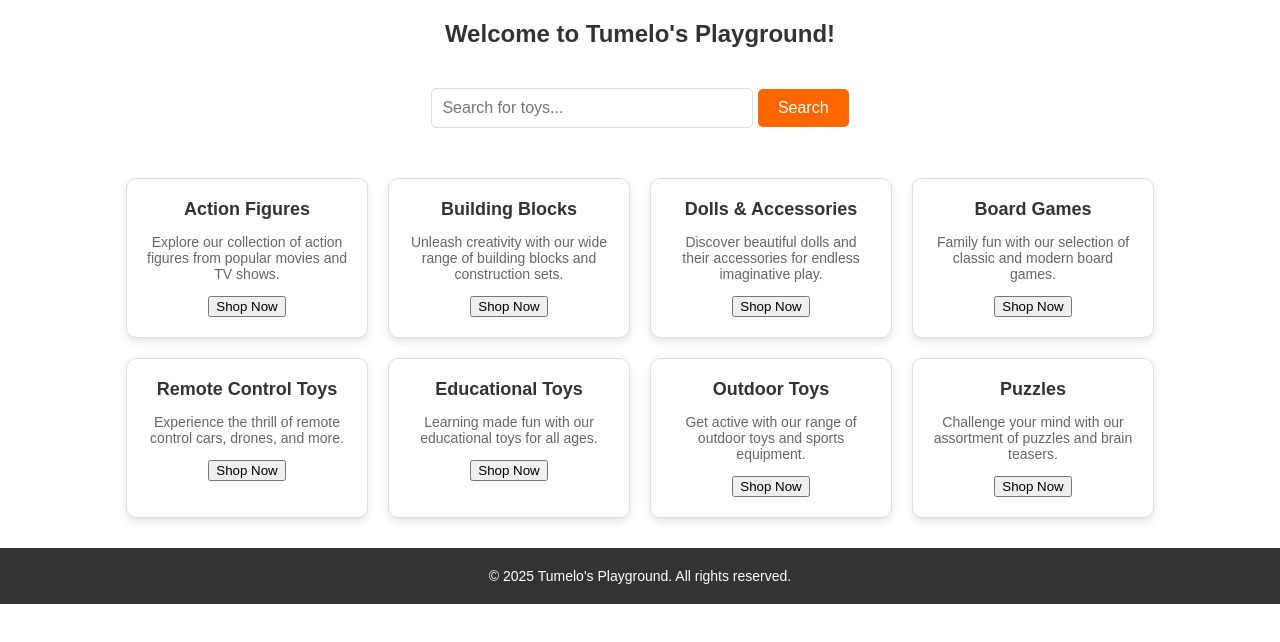
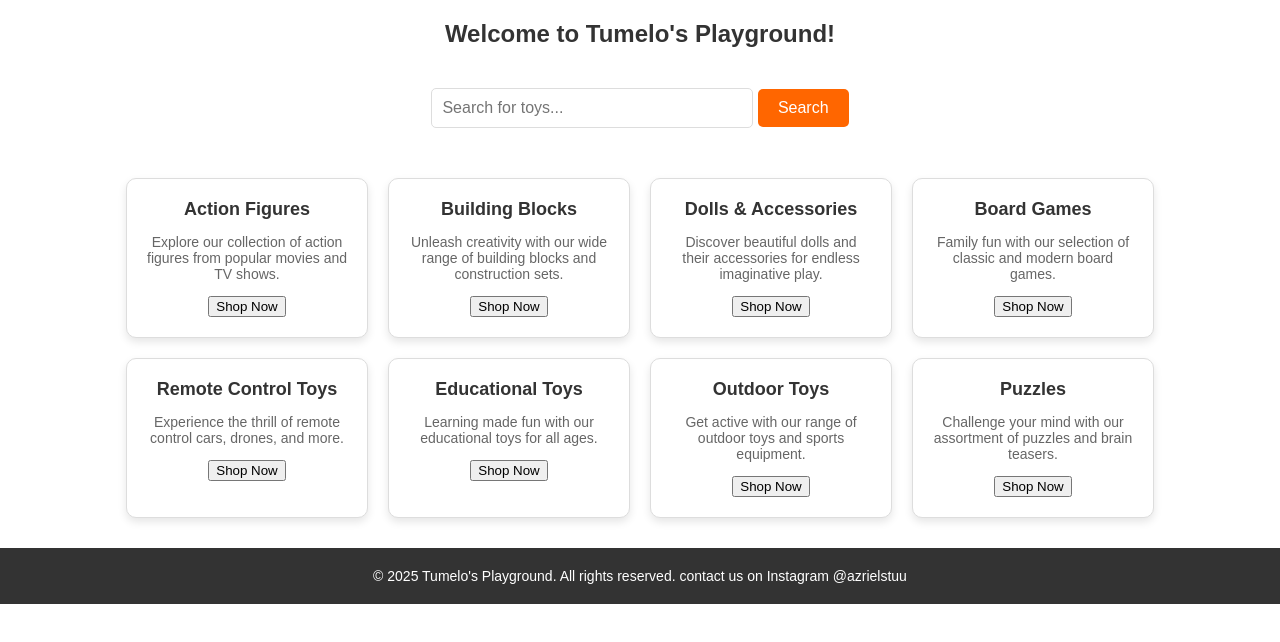
Before and after one commit to Tumelo393/ToyStore, a plain HTML site: page index.html in a window 1280 px wide. Drawn offline with Linux system fonts and the light colour scheme.

Commit message:
Update index.html

```diff
--- a/index.html
+++ b/index.html
@@ -136,6 +136,8 @@
 
     <footer>
         &copy; 2025 Tumelo's Playground. All rights reserved.
+
+contact us on Instagram @azrielstuu
     </footer>
 
 </body>
```
